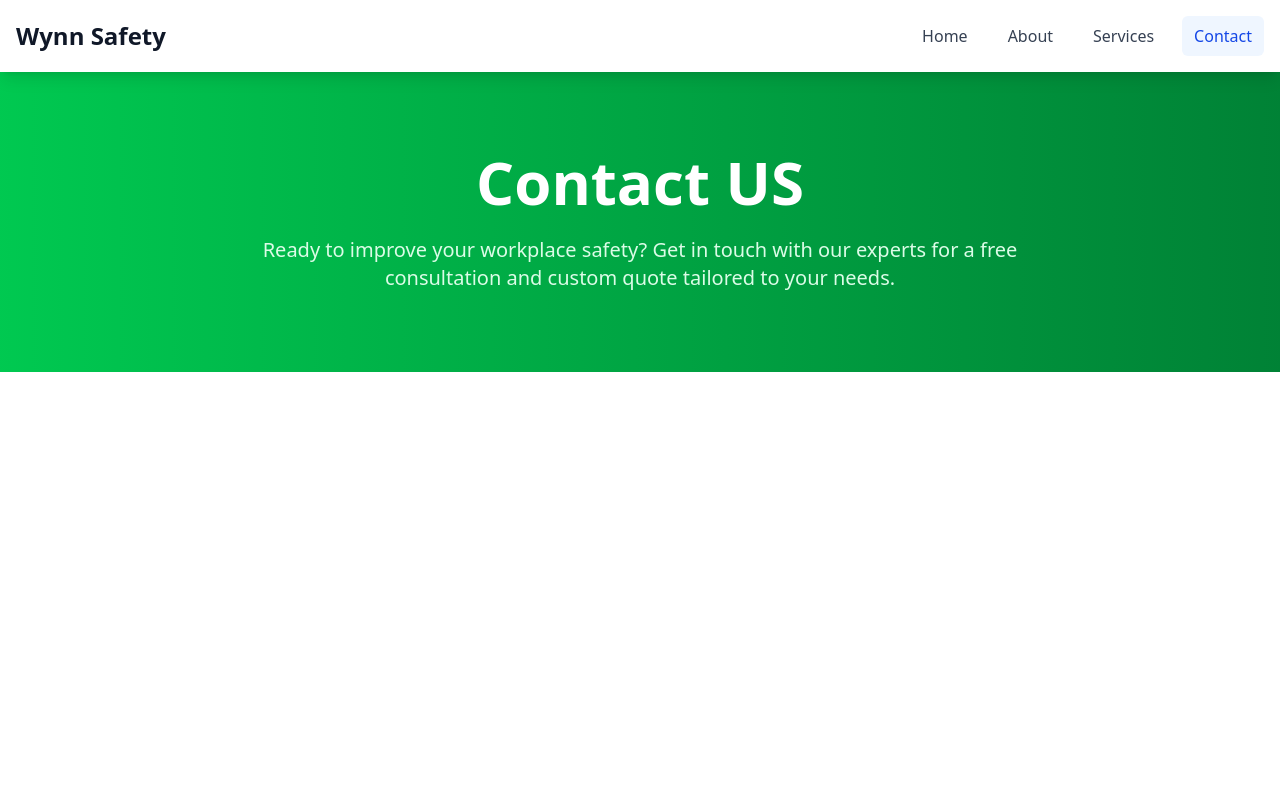
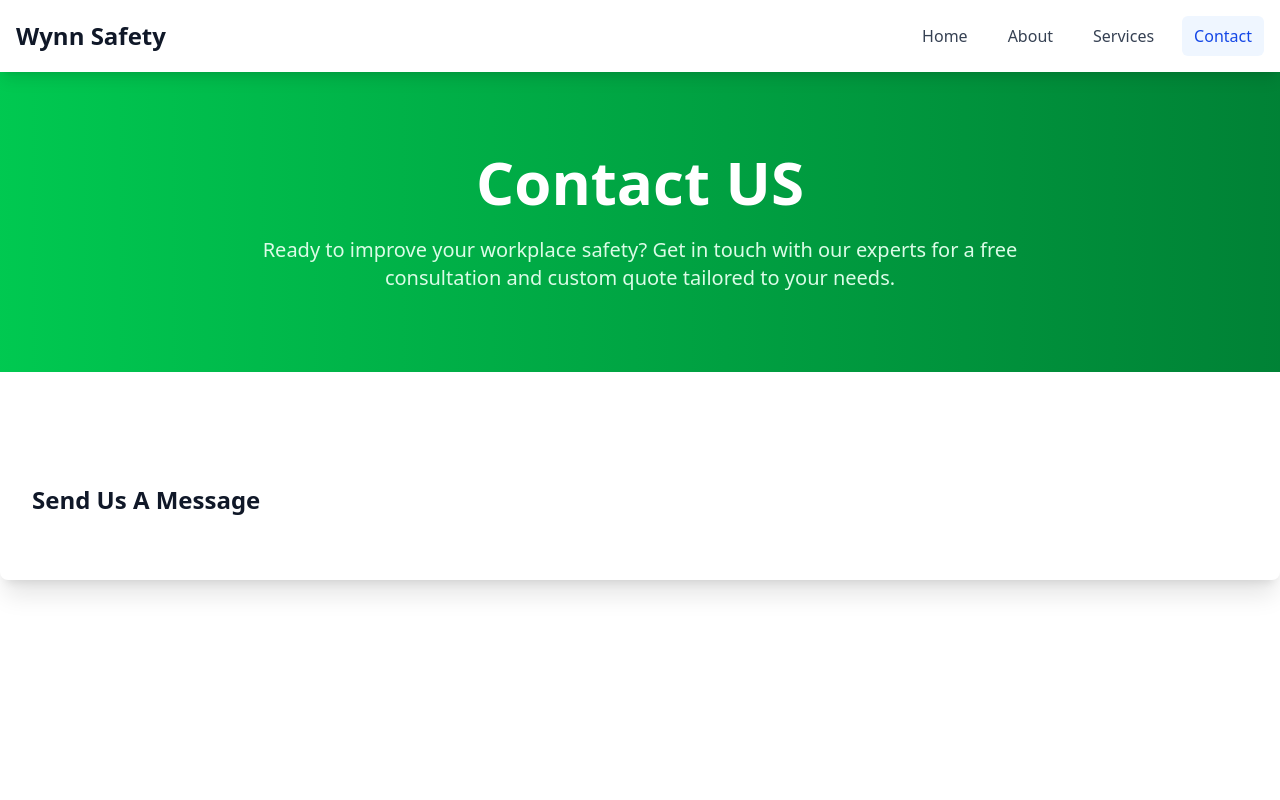
Before and after one commit to sanketm-hub/Next-js, a Next.js app: page /contact in a window 1280 px wide. Shown: the top 800 px of the page. Built offline with nearby package versions, Linux system fonts and the light colour scheme.

Commit message:
Contact us page

```diff
--- a/app/contact/page.tsx
+++ b/app/contact/page.tsx
@@ -1,4 +1,4 @@
-import React from 'react';
+import React, { useState } from 'react';
 
 export default function Contact() {
     return (
@@ -14,6 +14,13 @@ export default function Contact() {
                     </div>
                 </div>
             </section>
+            <section className='bg-white py-20'>
+                   <div className='bg-white rounded-lg shadow-xl p-8'>
+                        <h2 className='text-2xl font-bold text-gray-900 txt-center mb-8'>
+                            Send Us A Message
+                        </h2>
+                    </div>
+            </section>
         </div>
     );
 }
```
